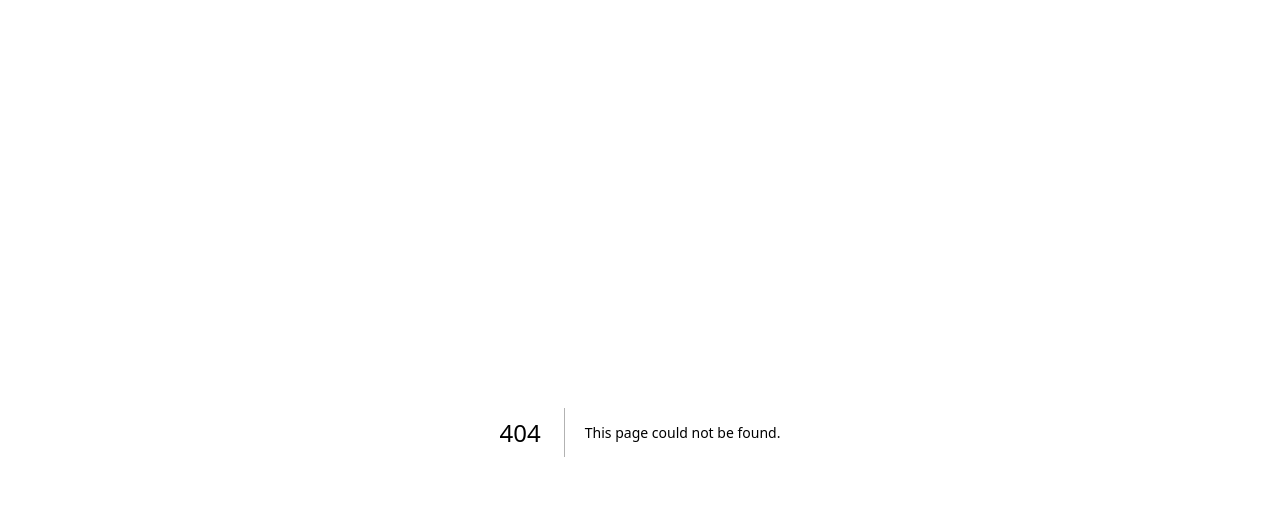
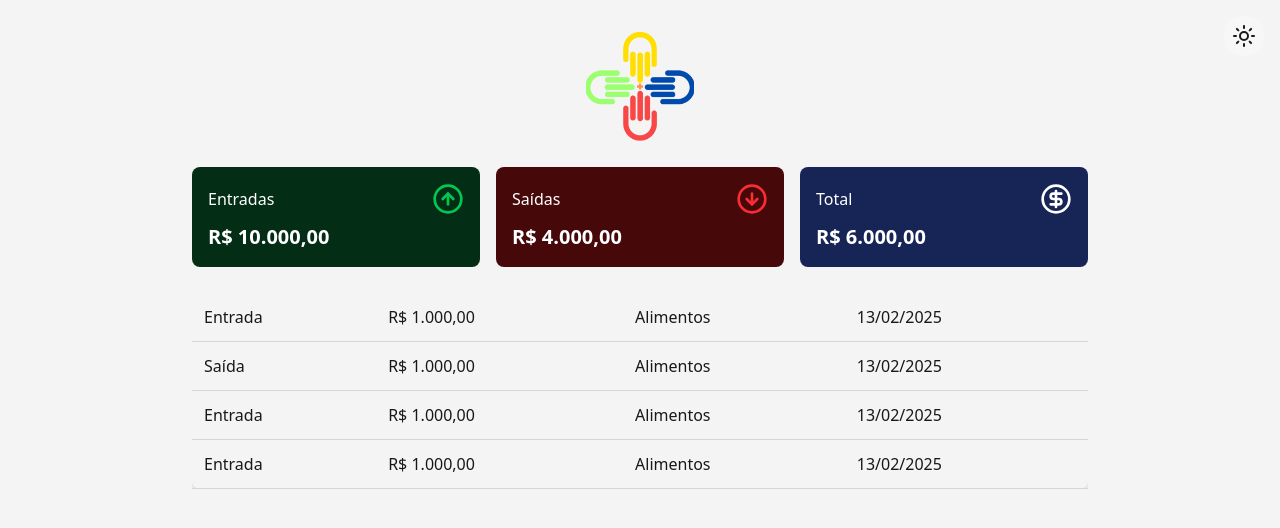
Before and after one commit to franpazello96/Ampara, a Next.js app: page /report in a window 1280 px wide. Before the commit this address had no page. Shown: the top 528 px of the page. Built offline with nearby package versions, Linux system fonts and the light colour scheme.

Commit message:
feat: report

```diff
--- /dev/null
+++ b/src/app/(auth)/report/page.tsx
@@ -0,0 +1,18 @@
+import { ThemeToggle } from "@/components/ThemeToggle";
+import logo from "@/assets/logo.png";
+import Image from 'next/image'
+import { Summary } from "@/components/Summary/page";
+import Financial from "@/components/Financial/page";
+
+export default function Report() {
+  return (
+    <div className="min-h-screen">
+      <div className="flex flex-col justify-center items-center">
+      <Image src={logo} alt="Logo" width={108.5} height={30} />
+      <ThemeToggle />
+      <Summary />
+      <Financial />
+      </div>
+    </div>
+  );
+}
--- /dev/null
+++ b/src/components/Financial/page.tsx
@@ -0,0 +1,23 @@
+export default function Financial() {
+  return (
+    <div className="mt-5 w-full overflow-x-auto ">
+      <table className="w-full border-collapse rounded-lg shadow-md">
+        <tbody>
+          {[
+            { tipo: "Entrada", valor: "R$ 1.000,00", categoria: "Alimentos", data: "13/02/2025" },
+            { tipo: "Saída", valor: "R$ 1.000,00", categoria: "Alimentos", data: "13/02/2025" },
+            { tipo: "Entrada", valor: "R$ 1.000,00", categoria: "Alimentos", data: "13/02/2025" },
+            { tipo: "Entrada", valor: "R$ 1.000,00", categoria: "Alimentos", data: "13/02/2025" },
+          ].map((item, index) => (
+            <tr key={index} className="border-b border-gray-300 hover:bg-gray-800 dark:hover:bg-gray-100 dark:hover:text-black hover:text-white">
+              <td className="p-3">{item.tipo}</td>
+              <td className="p-3">{item.valor}</td>
+              <td className="p-3">{item.categoria}</td>
+              <td className="p-3">{item.data}</td>
+            </tr>
+          ))}
+        </tbody>
+      </table>
+    </div>
+  );
+}
--- /dev/null
+++ b/src/components/Summary/page.tsx
@@ -0,0 +1,31 @@
+import { ArrowDownCircle, ArrowUpCircle, CircleDollarSignIcon } from "lucide-react";
+
+export function Summary() {
+  return (
+    <div className="mt-5  grid grid-cols-1 sm:grid-cols-3 gap-4 w-4xl h-28 justify-between items-center">
+      <div className="bg-green-950 p-4 rounded-lg text-white flex-1">
+        <header className="flex justify-between items-center">
+          <span>Entradas</span>
+          <ArrowUpCircle className="text-green-500" size={32} />
+        </header>
+        <strong className="block mt-2 text-xl">R$ 10.000,00</strong>
+      </div>
+
+      <div className="bg-red-950 p-4 rounded-lg text-white flex-1">
+        <header className="flex justify-between items-center">
+          <span>Saídas</span>
+          <ArrowDownCircle className="text-red-500" size={32} />
+        </header>
+        <strong className="block mt-2 text-xl">R$ 4.000,00</strong>
+      </div>
+
+      <div className="bg-blue-950 p-4 rounded-lg text-white flex-1">
+        <header className="flex justify-between items-center">
+          <span>Total</span>
+          <CircleDollarSignIcon className="text-white" size={32} />
+        </header>
+        <strong className="block mt-2 text-xl">R$ 6.000,00</strong>
+      </div>
+    </div>
+  );
+}
```
